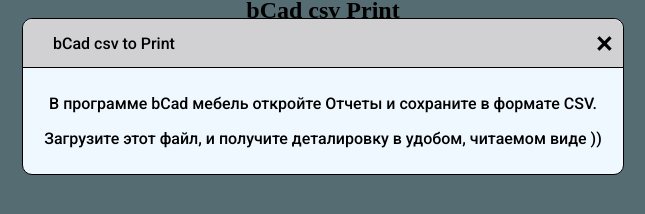
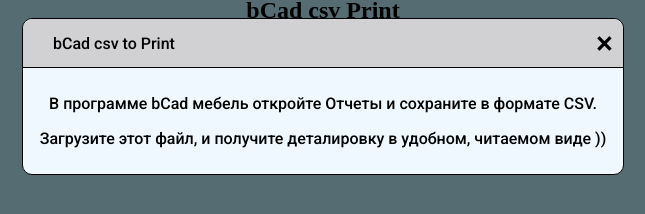
Before and after one commit to igorgmail/bcad-details-print, a website: page index.html in a window 1280 px wide. Both pictures are taken after a click on the element 1249 px from the left and 33 px from the top of the page. Shown: the part 82-296 px from the top of the page, 317-962 px from the left. Drawn offline with Linux system fonts and the light colour scheme.

Commit message:
html syntax error

```diff
--- a/index.html
+++ b/index.html
@@ -24,7 +24,7 @@
         </div>
         <div class="bmodal-body">
           <p>В программе bCad мебель откройте Отчеты и сохраните в формате CSV.</p>
-          <p>Загрузите этот файл, и получите деталировку в удобом, читаемом виде ))</p>
+          <p>Загрузите этот файл, и получите деталировку в удобном, читаемом виде ))</p>
         </div>
         <div class="bmodal-footer"></div>
       </div>
```
